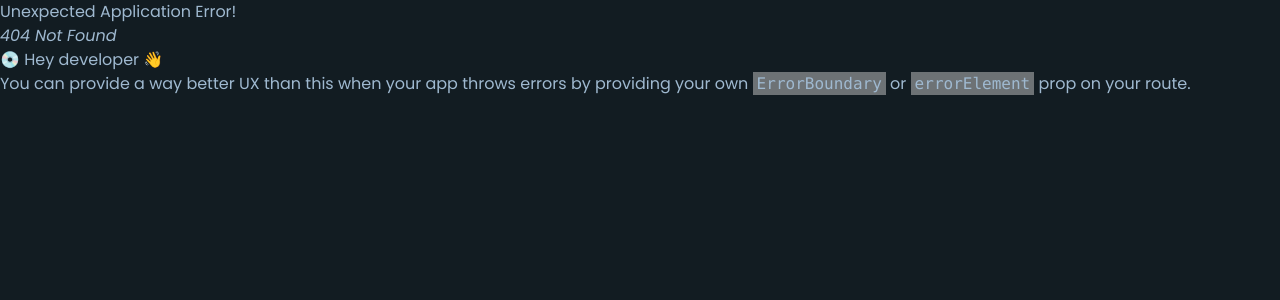
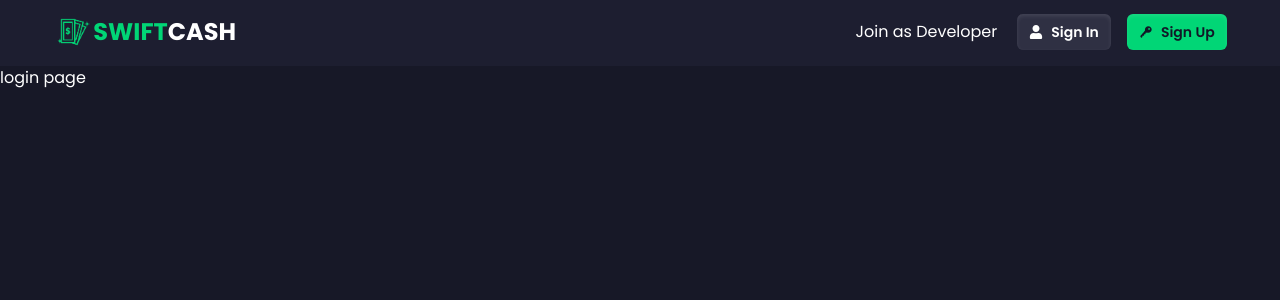
Before and after one commit to Samadsust71/swift-cash-client-a12, a React (Vite) app: page /login in a window 1280 px wide. Before the commit this address had no page. Shown: the top 300 px of the page. Built offline with nearby package versions, Linux system fonts and the light colour scheme.

Commit message:
added login and register page

```diff
--- a/src/components/Testimonial.jsx
+++ b/src/components/Testimonial.jsx
@@ -25,7 +25,7 @@ const testimonialData = [
 
 const Testimonial = () => {
   return (
-    <section className="py-10 bg-bg-main text-text-light">
+    <section className="py-10  text-text-light">
       <div className="container mx-auto px-5">
         <h2 className="text-3xl font-bold text-center mb-8">
           What Our Users Say
--- a/src/components/shared/Navbar.jsx
+++ b/src/components/shared/Navbar.jsx
@@ -46,6 +46,7 @@ const Navbar = () => {
           <motion.button
             whileHover={{ scale: 1.2 }}
             whileTap={{ scale: 0.8 }}
+            onClick={()=>navigate("/login")}
             className="inline-flex items-center gap-2 rounded-md bg-[#2F3043] py-1.5 px-3 text-sm/6 font-semibold text-white shadow-inner shadow-white/10 focus:outline-none data-[hover]:bg-[#2F3043] data-[open]:bg-gray-700 data-[focus]:outline-1 data-[focus]:outline-white"
           >
             <FaUser />
@@ -55,6 +56,7 @@ const Navbar = () => {
             whileHover={{ scale: 1.2 }}
             whileTap={{ scale: 0.8 }}
             animate={{ transition: { ease: "easeInOut" } }}
+            onClick={()=>navigate("/register")}
             className="inline-flex items-center gap-2 rounded-md bg-brand-primary py-1.5 px-3 text-sm/6 font-semibold text-gray-900 shadow-inner shadow-white/10 focus:outline-none data-[hover]:brand-primary data-[open]:bg-gray-700 data-[focus]:outline-1 data-[focus]:outline-white"
           >
             <IoKey />
--- a/src/index.css
+++ b/src/index.css
@@ -6,4 +6,6 @@
 
 body{
     font-family: "Poppins", serif;
+    background-color: #171827;
+    overflow-y: scroll;
 }
--- a/src/layouts/MainLayout.jsx
+++ b/src/layouts/MainLayout.jsx
@@ -6,7 +6,7 @@ const MainLayout = () => {
   return (
     <div>
       <Navbar/>
-      <div className="min-h-[calc(100vh-128px)]">
+      <div className="min-h-[calc(100vh-128px)] mt-[66px]">
         <Outlet/>
       </div>
     </div>
--- /dev/null
+++ b/src/pages/auth/Login.jsx
@@ -0,0 +1,11 @@
+
+
+const Login = () => {
+  return (
+    <div className="text-white">
+      login page
+    </div>
+  )
+}
+
+export default Login
--- /dev/null
+++ b/src/pages/auth/Register.jsx
@@ -0,0 +1,11 @@
+
+
+const Register = () => {
+  return (
+    <div>
+      Register page
+    </div>
+  )
+}
+
+export default Register
```
Also changed, not shown: src/pages/home/Home.jsx (+9 -10 lines), src/routes/Router.jsx (+10 -0 lines).
